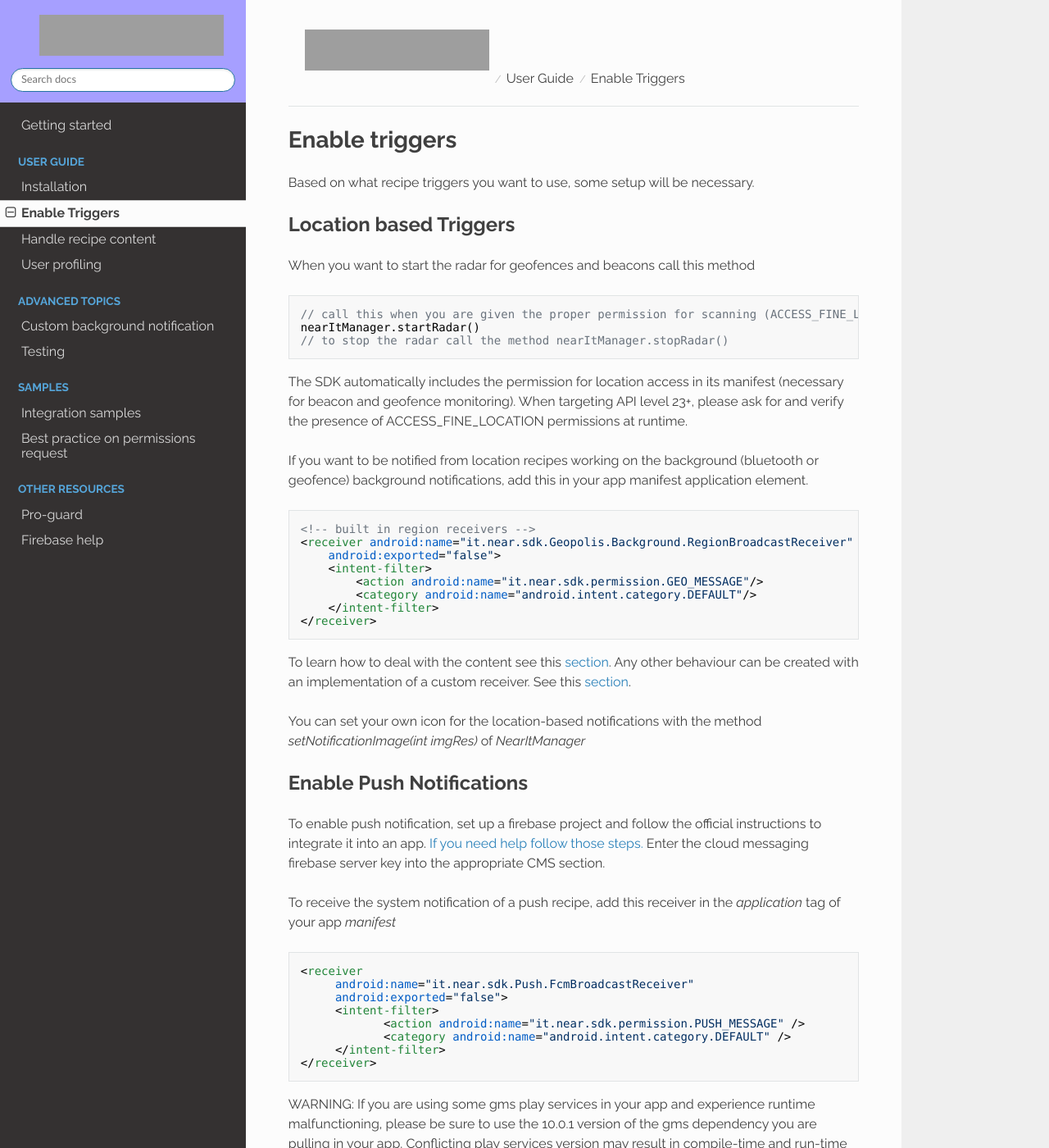
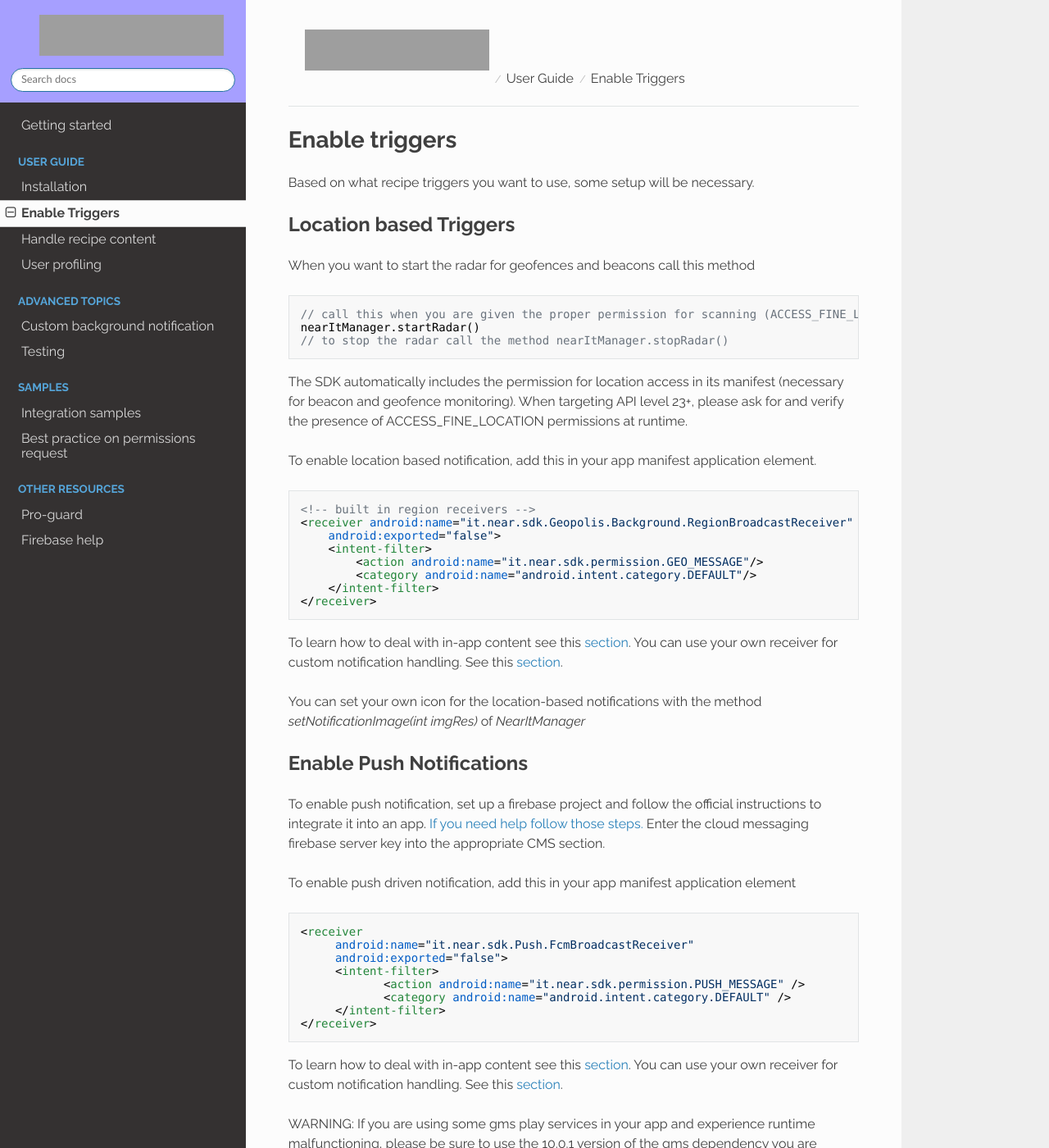
Before and after one commit to nearit/Android-SDK, an MkDocs documentation site: the page built from docs/enable-triggers.md, in a window 1280 px wide and 1400 px high, cut to the strip 0-1400 px from the top of the window. Shown: the whole strip at 82% size. Built offline with MkDocs 1.6.1, drawn with Linux system fonts in a browser that asks for light colours; nearby versions of some CDN libraries; old or Windows-style settings are respelled for this version of MkDocs; grey boxes are pictures that could not be loaded.

Commit message:
Update enable-triggers.md

````diff
--- a/docs/enable-triggers.md
+++ b/docs/enable-triggers.md
@@ -14,7 +14,7 @@ nearItManager.startRadar()
 
 The SDK automatically includes the permission for location access in its manifest (necessary for beacon and geofence monitoring). When targeting API level 23+, please ask for and verify the presence of ACCESS_FINE_LOCATION permissions at runtime.
 
-If you want to be notified from location recipes working on the background (bluetooth or geofence) background notifications, add this in your app manifest application element.
+To enable location based notification, add this in your app manifest application element.
 ```xml
 <!-- built in region receivers -->
 <receiver android:name="it.near.sdk.Geopolis.Background.RegionBroadcastReceiver"
@@ -25,8 +25,8 @@ If you want to be notified from location recipes working on the background (blue
     </intent-filter>
 </receiver>
 ```
-To learn how to deal with the content see this [section](handle-content.md).
-Any other behaviour can be created with an implementation of a custom receiver. See this [section](custom-bkg-notification.md).
+To learn how to deal with in-app content see this [section](handle-content.md).
+You can use your own receiver for custom notification handling. See this [section](custom-bkg-notification.md).
 
 You can set your own icon for the location-based notifications with the method *setNotificationImage(int imgRes)* of *NearItManager*
 
@@ -35,7 +35,7 @@ You can set your own icon for the location-based notifications with the method *
 To enable push notification, set up a firebase project and follow the official instructions to integrate it into an app. [If you need help follow those steps.](firebase.md)
 Enter the cloud messaging firebase server key into the appropriate CMS section.
 
-To receive the system notification of a push recipe, add this receiver in the *application* tag of your app *manifest*
+To enable push driven notification, add this in your app manifest application element
 ```xml
 <receiver
      android:name="it.near.sdk.Push.FcmBroadcastReceiver"
@@ -46,4 +46,7 @@ To receive the system notification of a push recipe, add this receiver in the *a
      </intent-filter>
 </receiver>
 ```
+To learn how to deal with in-app content see this [section](handle-content.md).
+You can use your own receiver for custom notification handling. See this [section](custom-bkg-notification.md).
+
 WARNING: If you are using some gms play services in your app and experience runtime malfunctioning, please be sure to use the 10.0.1 version of the gms dependency you are pulling in your app. Conflicting play services version may result in compile-time and run-time errors.
````
